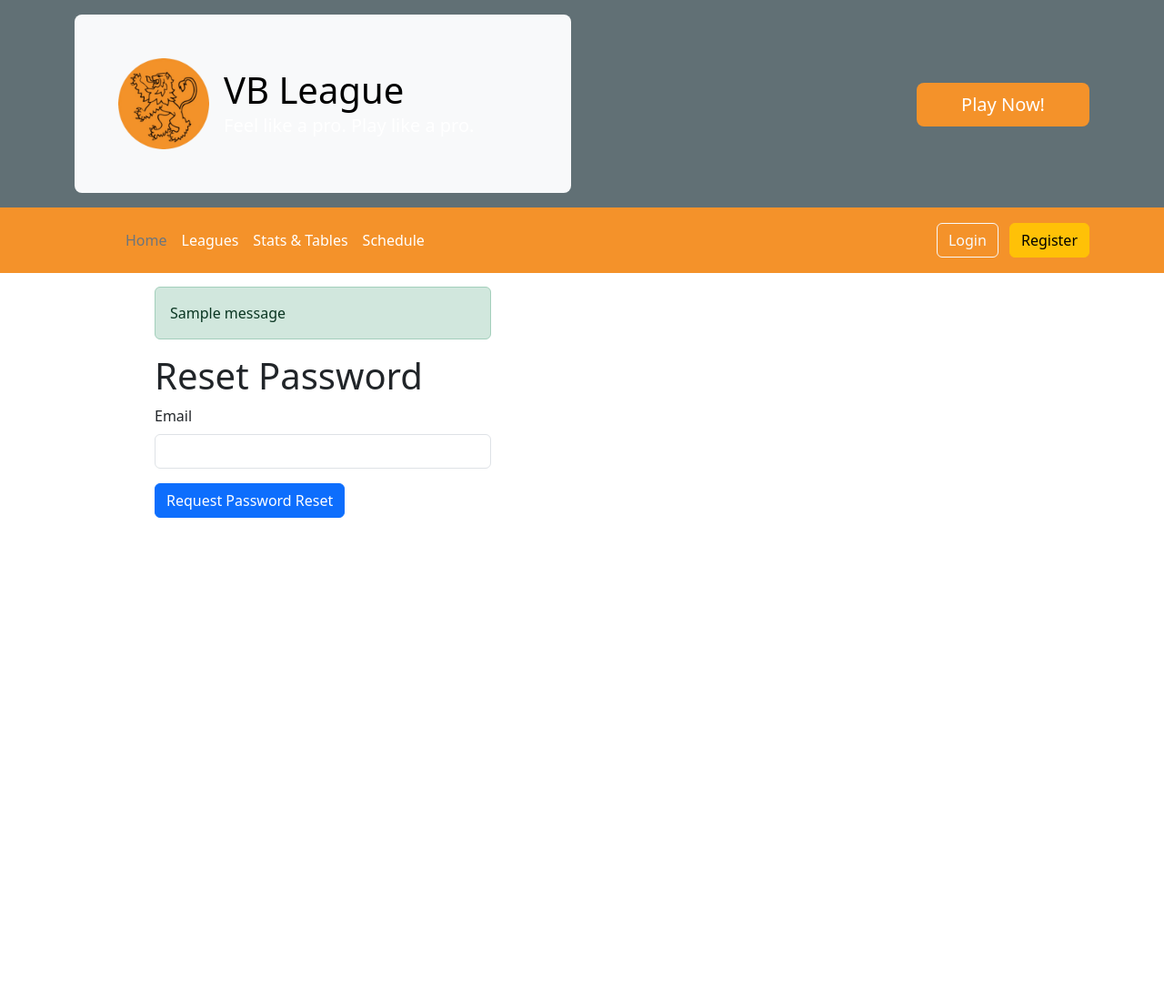
After one commit to KroonenDavid/VBLeague, a Flask app: page /reset-password in a window 1280 px wide. The commit adds this page. Shown: the whole page at 91% size. Run offline with Flask 3, Linux system fonts and the light colour scheme; tables that the repository leaves empty hold one stand-in row (values such as "Sample post"); one stand-in notice (Sample message) is shown; some libraries are stand-ins or nearby versions.

Commit message:
- Add ability for users to reset their password - If user uploads new profile picture, and they had previously uploaded a new one, the old profile picture gets removed from the directory. - Added login_required decorator to routes that would make sense to have said decorator

```diff
--- a/vbleague/forms.py
+++ b/vbleague/forms.py
@@ -16,6 +16,7 @@ def over_18_check(form, field):
     if birthdate > eighteen_years_ago:
         raise ValidationError('Must be 18 years or older.')
 
+
 def FileSizeLimit(max_size_in_mb):
     max_bytes = max_size_in_mb * 1024 * 1024
 
@@ -25,6 +26,7 @@ def FileSizeLimit(max_size_in_mb):
         field.data.seek(0)
 
     return file_length_check
+
 
 class RegisterForm(FlaskForm):
     name = StringField('Full Name', validators=[DataRequired()])
@@ -41,8 +43,6 @@ class RegisterForm(FlaskForm):
         user = User.query.filter_by(email=email.data).first()
         if user:
             raise ValidationError('This e-mail already exists. Please login-in')
-
-
 
 
 class LoginForm(FlaskForm):
@@ -65,17 +65,17 @@ class CreateTeamForm(FlaskForm):
     submit = SubmitField(label="Create Team")
 
 
-
-
 class EditProfile(FlaskForm):
     bio = StringField('Bio')
-    profile_pic = FileField('Profile Pic', validators=[FileAllowed(['jpg', 'png', 'jpeg']), FileSizeLimit(max_size_in_mb=10)])
+    profile_pic = FileField('Profile Pic',
+                            validators=[FileAllowed(['jpg', 'png', 'jpeg']), FileSizeLimit(max_size_in_mb=10)])
     submit = SubmitField(label="Save Changes")
 
 
 class LeagueForm(FlaskForm):
     bio = CKEditorField("Bio", validators=[DataRequired()])
     submit = SubmitField("Submit Bio")
+
 
 class CreateLeagueForm(FlaskForm):
     name = StringField(validators=[DataRequired()])
@@ -85,3 +85,20 @@ class CreateLeagueForm(FlaskForm):
     team_size = StringField(validators=[DataRequired()])
     maps_url = StringField(validators=[DataRequired()])
     submit = SubmitField("Add")
+
+
+class RequestResetForm(FlaskForm):
+    email = EmailField('Email', validators=[DataRequired(), Email()])
+    submit = SubmitField(label="Request Password Reset")
+
+    def validate_email(self, email):
+        user = User.query.filter_by(email=email.data).first()
+        if not user:
+            raise ValidationError('There is no account with that email.')
+
+
+class ResetPasswordForm(FlaskForm):
+    password = PasswordField('Password', validators=[DataRequired(), Length(min=8)])
+    confirmed_password = PasswordField('Confirm Password',
+                                       validators=[EqualTo('password', message="Passwords must match")])
+    submit = SubmitField(label="Reset Password")
--- a/vbleague/routes.py
+++ b/vbleague/routes.py
@@ -4,14 +4,18 @@ from werkzeug.security import generate_password_hash, check_password_hash
 from flask_login import login_user, login_required, current_user, logout_user
 from werkzeug.utils import secure_filename
 import os
-from vbleague.forms import RegisterForm, LoginForm, TeamLoginForm, CreateTeamForm, CreateLeagueForm, EditProfile
-from vbleague import app, login_manager, db
+from vbleague.forms import (RegisterForm, LoginForm, TeamLoginForm,
+                            CreateTeamForm, CreateLeagueForm, EditProfile,
+                            RequestResetForm, ResetPasswordForm)
+from vbleague import app, login_manager, db, mail
 import secrets
 from PIL import Image
+from flask_mail import Message
 
 
 with app.app_context():
     db.create_all()
+
 
 @login_manager.user_loader
 def load_user(user_id):
@@ -51,7 +55,6 @@ def register():
     register_form = RegisterForm()
 
     if register_form.validate_on_submit():
-
         hash_and_salted_pass = generate_password_hash(password=register_form.password.data, method='pbkdf2:sha256',
                                                       salt_length=8)
 
@@ -96,12 +99,12 @@ def all_leagues():
         db.session.commit()
 
         new_team = Team(
-                name="Free Agents",
-                description="Free Agent List",
-                league_id=new_league.id,
-                password="jiojasdoijiooajisdoijasd",
-                captain_id=1,
-            )
+            name="Free Agents",
+            description="Free Agent List",
+            league_id=new_league.id,
+            password="jiojasdoijiooajisdoijasd",
+            captain_id=1,
+        )
 
         db.session.add(new_team)
         db.session.commit()
@@ -117,27 +120,33 @@ def save_picture(form_picture):
     picture_fn = random_hex + f_ext
     picture_path = os.path.join(app.root_path, 'static/images/profile_pics', picture_fn)
 
-    output_size = (500,500)
+    output_size = (500, 500)
     i = Image.open(form_picture)
     i.thumbnail(output_size)
     i.save(picture_path)
 
     return picture_fn
 
+
 @app.route("/my-profile", methods=["POST", "GET"])
 @login_required
 def my_profile():
-
     edit_profile_form = EditProfile()
 
     if edit_profile_form.validate_on_submit():
         current_user.bio = edit_profile_form.bio.data
 
-        print(edit_profile_form.profile_pic.data)
+        old_profile_pic = current_user.profile_pic
 
         if edit_profile_form.profile_pic.data:
             picture_file = save_picture(edit_profile_form.profile_pic.data)
             current_user.profile_pic = picture_file
+
+            if old_profile_pic and old_profile_pic != 'Default_pfp.png':
+                old_profile_pic_path = os.path.join(app.root_path, 'static/images/profile_pics', old_profile_pic)
+                if os.path.exists(old_profile_pic_path):
+                    os.remove(old_profile_pic_path)
+
         db.session.commit()
 
         return redirect(url_for('my_profile'))
@@ -177,6 +186,7 @@ def join_chosen_league(chosen_league_id):
 
 
 @app.route("/leagues/<int:chosen_league_id>/free-agent")
+@login_required
 def join_chosen_league_free(chosen_league_id):
     league = db.get_or_404(League, chosen_league_id)
     return render_template('free-agent-join.html', league=league)
@@ -188,7 +198,9 @@ def show_all_teams(chosen_league_id):
 
     return render_template('teams.html', league=league)
 
+
 @app.route("/leagues/<int:chosen_league_id>/teams/free-agents/join")
+@login_required
 def join_free_agents(chosen_league_id):
     free_agents_team = Team.query.filter_by(name="Free Agents", league_id=chosen_league_id).first()
 
@@ -209,7 +221,9 @@ def join_free_agents(chosen_league_id):
 
     return redirect(url_for('team_page', chosen_league_id=chosen_league_id, team_id=free_agents_team.id))
 
+
 @app.route("/leagues/<int:chosen_league_id>/teams/<int:team_id>/join", methods=['POST', 'GET'])
+@login_required
 def join_chosen_team(chosen_league_id, team_id):
     league = db.get_or_404(League, chosen_league_id)
     team = db.get_or_404(Team, team_id)
@@ -244,7 +258,6 @@ def create_team(chosen_league_id):
     league = db.get_or_404(League, chosen_league_id)
 
     if request.method == "POST":
-
 
         is_on_team = any(
             db.session.query(team_membership)
@@ -300,6 +313,7 @@ def logout():
     logout_user()
     return redirect(url_for('home'))
 
+
 @app.route('/players/<int:player_id>')
 def player_profile(player_id):
     player = db.get_or_404(User, player_id)
@@ -308,6 +322,7 @@ def player_profile(player_id):
 
 
 @app.route('/remove-player-from-team')
+@login_required
 def remove_player_from_team():
     player_id = request.args.get('player_id')
     team_id = request.args.get('team_id')
@@ -324,6 +339,7 @@ def remove_player_from_team():
 
 
 @app.route('/remove-team')
+@login_required
 def remove_team():
     team_id = request.args.get('team_id')
     league_id = request.args.get('league_id')
@@ -341,7 +357,9 @@ def remove_team():
 
     return redirect(request.referrer)
 
+
 @app.route('/remove-league')
+@login_required
 def remove_league():
     league_id = request.args.get('chosen_league_id')
     league = db.get_or_404(League, league_id)
@@ -352,3 +370,53 @@ def remove_league():
     flash('League deleted successfully')
 
     return redirect(url_for('all_leagues', league=league))
+
+def send_reset_email(user):
+    token = user.get_reset_token()
+    msg = Message('Password Reset Request',
+                  sender=os.getenv('EMAIL'),
+                  recipients=[user.email])
+    msg.body = (f'To reset your password, visit the following link\n'
+                f'{url_for("reset_token", token=token, _external=True)}\n'
+                f'If you did not make this request then simply ignore this email.')
+
+    mail.send(msg)
+@app.route('/reset-password', methods=['GET', 'POST'])
+def reset_request():
+    if current_user.is_authenticated:
+        return redirect(url_for('home'))
+
+    form = RequestResetForm ()
+
+    if form.validate_on_submit():
+        user = User.query.filter_by(email=form.email.data).first()
+        send_reset_email(user)
+        flash('An email has been sent with instructions to reset your password', 'info')
+        return redirect(url_for('login'))
+
+
+    return render_template('reset_request.html', form=form)
+
+@app.route('/reset-password/<token>', methods=['GET', 'POST'])
+def reset_token(token):
+    if current_user.is_authenticated:
+        return redirect(url_for('home'))
+
+    user = User.verify_reset_token(token)
+    if user is None:
+        flash('That is an invalid or expired token', 'warning')
+        return redirect(url_for('reset_request'))
+    form = ResetPasswordForm()
+
+    if form.validate_on_submit():
+        hash_and_salted_pass = generate_password_hash(password=form.password.data, method='pbkdf2:sha256',
+                                                      salt_length=8)
+
+        user.password = hash_and_salted_pass
+
+        db.session.commit()
+
+        flash('Password successfully reset, please log-in')
+        return redirect(url_for('login'))
+
+    return render_template('reset_token.html', form=form)
--- a/vbleague/templates/login.html
+++ b/vbleague/templates/login.html
@@ -21,7 +21,7 @@
                     {{ render_form(form) }}
                     <div style="margin-top: 20px">
                     <small class="text-muted ml-2">
-                        <a href="#">Forgot Password?</a>
+                        <a href="{{ url_for('reset_request') }}">Forgot Password?</a>
                     </small>
                         </div>
                 </form>
--- /dev/null
+++ b/vbleague/templates/reset_request.html
@@ -0,0 +1,28 @@
+{% extends "base.html" %}
+{% block content %}
+{% from 'bootstrap5/form.html' import render_form %}
+
+<div class="container">
+
+    <div class="row justify-content-start align-items-start vh-100">
+        <div class="col-lg-6">
+            <main class="form-signin">
+                {% with messages = get_flashed_messages(with_categories=true) %}
+                    {% if messages %}
+                {% for category, message in messages %}
+                <div class="alert alert-{{category}}">
+                    {{ message }}
+                </div>
+                {% endfor %}
+                {% endif %}
+                {% endwith %}
+                <h1>Reset Password</h1>
+                <form method="POST" novalidate>
+                    {{ render_form(form) }}
+                </form>
+            </main>
+        </div>
+    </div>
+</div>
+
+{% endblock %}
```
Also changed, not shown: vbleague/__init__.py (+9 -0 lines), vbleague/models.py (+15 -0 lines), vbleague/templates/reset_token.html (added, +28 -0 lines), vbleague/static/images/profile_pics/0763e6e5b6b6cb3e.jpg (renamed from vbleague/static/images/profile_pics/da5ab16c98f324d1.jpg), vbleague/static/images/profile_pics/14d28dc27fe1132a.jpg (added), vbleague/static/images/profile_pics/298be3b744e791da.png (deleted), vbleague/static/images/profile_pics/2f57738227bf3721.png (deleted), vbleague/static/images/profile_pics/5c15d2a32b831851.png (deleted), vbleague/static/images/profile_pics/77a90c714362dbfc.png (deleted), vbleague/static/images/profile_pics/78347bc2879ae026.png (deleted), vbleague/static/images/profile_pics/7c300ffd0cf7f2fa.jpg (deleted), vbleague/static/images/profile_pics/81668d56b5ddc77e.png (deleted), vbleague/static/images/profile_pics/ad102984d5530834.png (deleted), vbleague/static/images/profile_pics/f7e7e986a3a6a2df.png (deleted), 1 more files.
